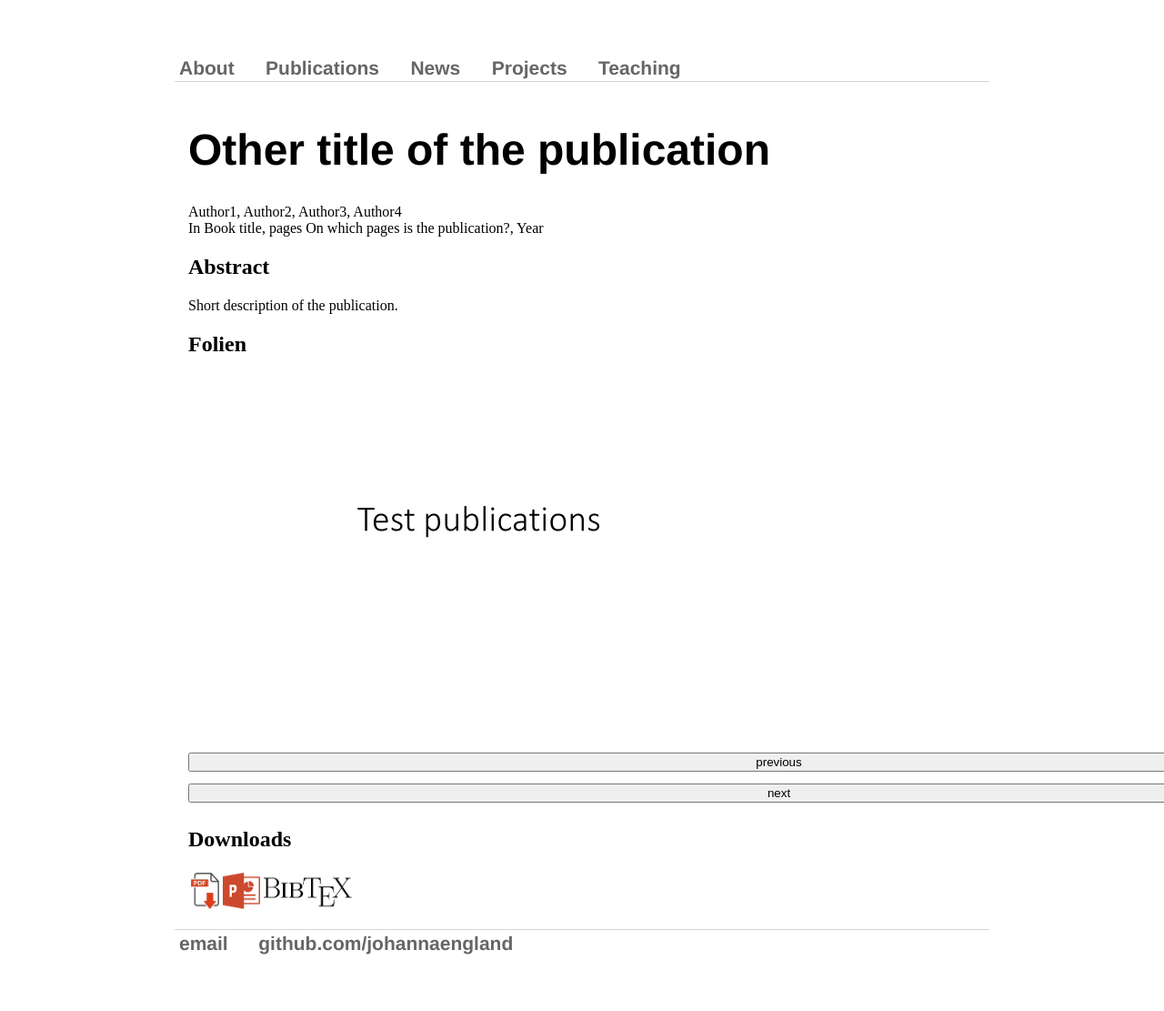
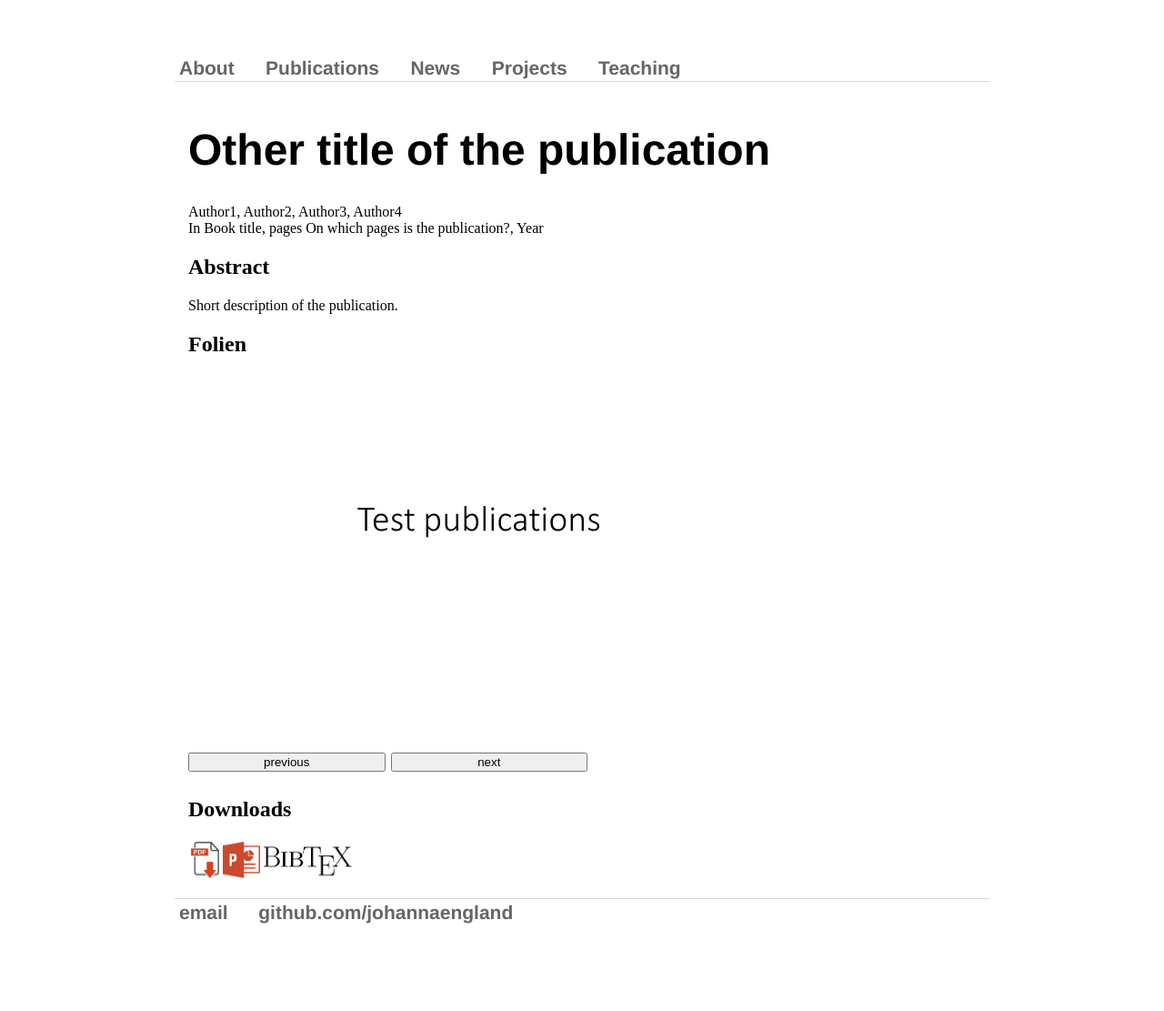
Before and after one commit to johannaengland/johannaengland.github.io, a Jekyll site: the page built from _publications/year-other-publication.md, in a window 1280 px wide. Shown: the whole page at 91% size. Built offline with Jekyll 4.4.1, drawn with Linux system fonts in a browser that asks for light colours; after the commit the page ends 1077 px from its top, so only the background shows below that.

Commit message:
Update main.css

```diff
--- a/css/main.css
+++ b/css/main.css
@@ -32,7 +32,7 @@
 }
 
 .slideshowBtn {
-    width: 150%;
+    width: 25%;
 }
 
 a {
```
